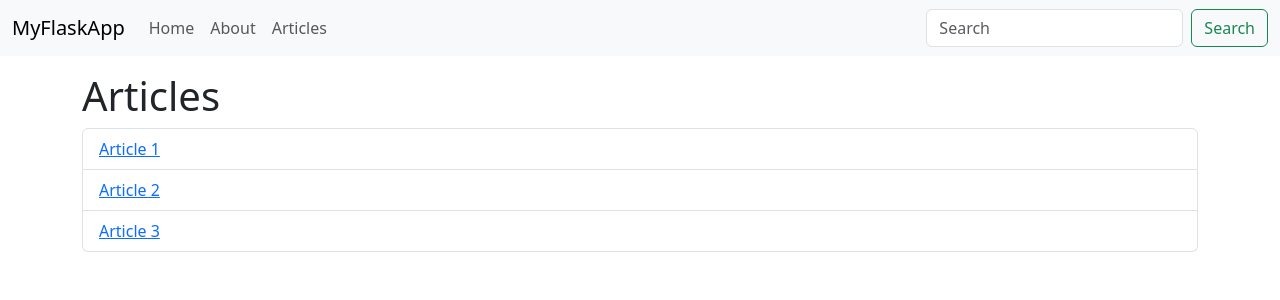
After one commit to anniechakraborty/firstFlaskApp, a Flask app: page /articles in a window 1280 px wide. The commit adds this page. Shown: the top 300 px of the page. Run offline with Flask 2, Linux system fonts and the light colour scheme.

Commit message:
created a data file to contain the array of articles to be displayed. created route for the articles page and every individual article

```diff
--- a/app.py
+++ b/app.py
@@ -1,7 +1,10 @@
 from flask import Flask, render_template
+from data import Articles
 
 app = Flask(__name__)
 # __name__ is the placeholder for the current module (App.py)
+
+articles_array = Articles()
 
 @app.route('/')
 def index():
@@ -11,6 +14,14 @@ def index():
 def about():
     return render_template('about.html')
 
+@app.route('/articles')
+def articles():
+    return render_template('articles.html', articles = articles_array)
+
+@app.route('/articleDetails/<string:id>/')
+def articleDetails(id):
+    return render_template('articleDetails.html', id = id)
+
 if __name__ == '__main__':
     # script which will be executed
     app.run(debug=True)
--- /dev/null
+++ b/templates/articleDetails.html
@@ -0,0 +1,5 @@
+{% extends 'layout.html' %}
+
+{% block body %}
+    <h1 class="mt-3">{{ id }}</h1>
+{% endblock %}
--- /dev/null
+++ b/templates/articles.html
@@ -0,0 +1,12 @@
+{% extends 'layout.html' %}
+
+{% block body %}
+
+    <h1 class="mt-3">Articles</h1>
+    <!-- the articles below is the data we are passing in the route fucntion call -->
+    <ul class="list-group">
+        {% for article in articles %}
+            <li class="list-group-item"><a href="articleDetails/{{ article.id}}">{{ article.title }}</a></li>
+        {% endfor %}
+    </ul>
+{% endblock %}
--- a/templates/includes/_navbar.html
+++ b/templates/includes/_navbar.html
@@ -1,6 +1,6 @@
 <nav class="navbar navbar-expand-lg bg-body-tertiary">
     <div class="container-fluid">
-      <a class="navbar-brand" href="#">MyFlaskApp</a>
+      <a class="navbar-brand" href="/">MyFlaskApp</a>
       <button class="navbar-toggler" type="button" data-bs-toggle="collapse" data-bs-target="#navbarSupportedContent" aria-controls="navbarSupportedContent" aria-expanded="false" aria-label="Toggle navigation">
         <span class="navbar-toggler-icon"></span>
       </button>
```
Also changed, not shown: data.py (added, +25 -0 lines).
